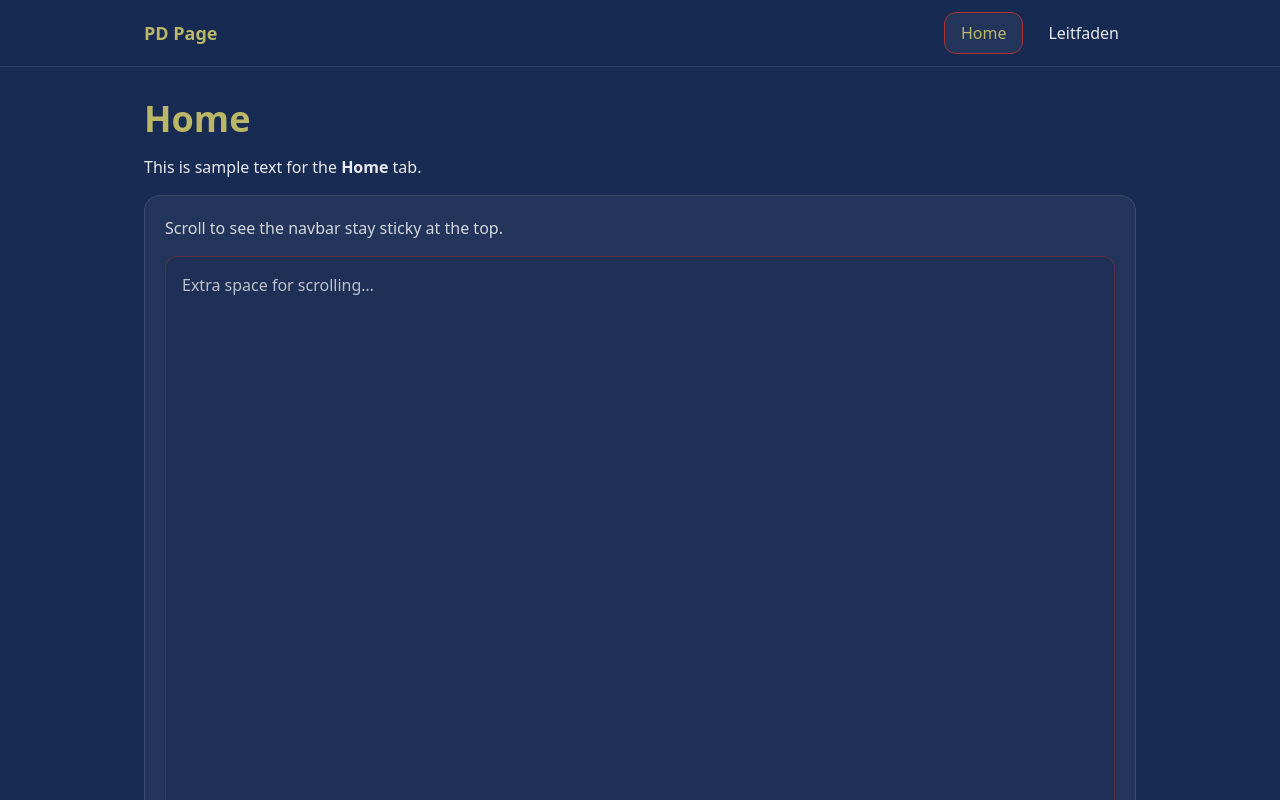
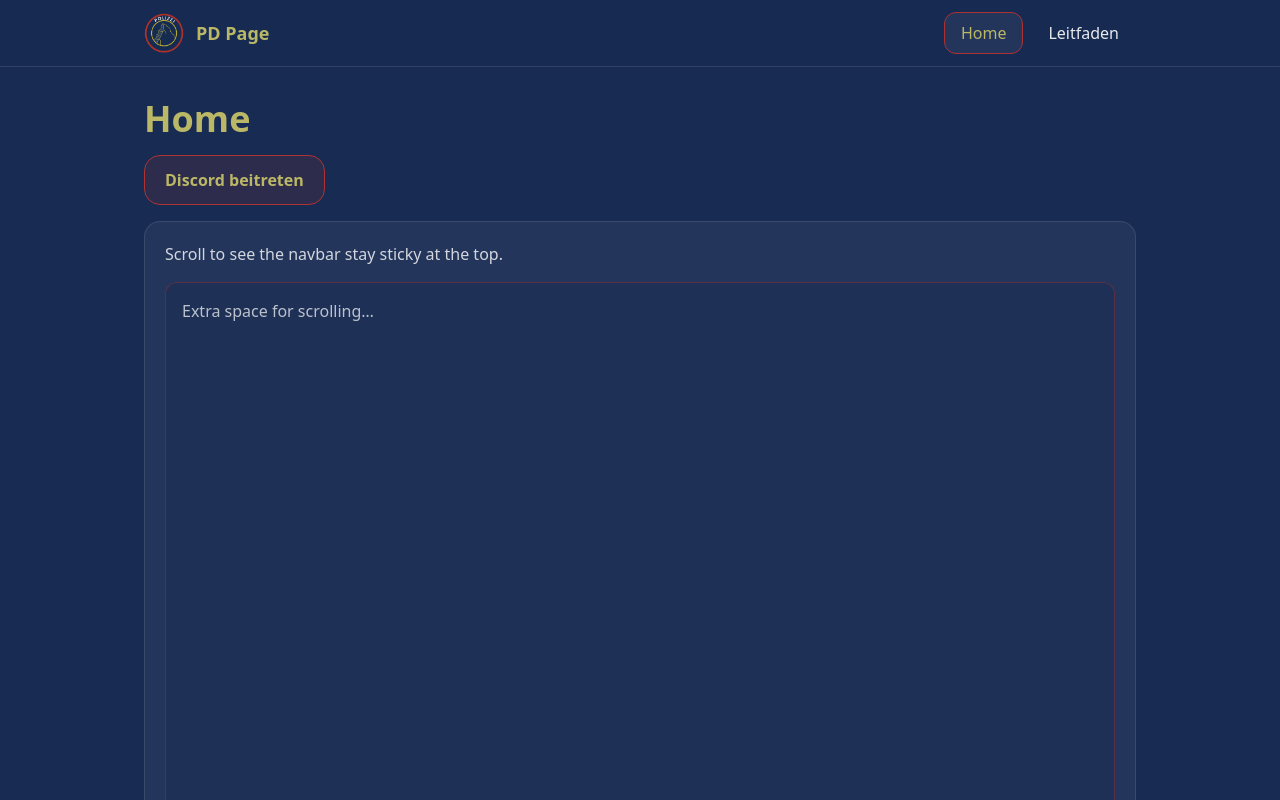
Before and after one commit to Nivre0/pd, a React (Vite) app in the folder pd-page/: page / in a window 1280 px wide. Shown: the top 800 px of the page. Built offline with nearby package versions, Linux system fonts and the light colour scheme.

Commit message:
added discord invite link

```diff
--- a/pd-page/src/components/NavBar.jsx
+++ b/pd-page/src/components/NavBar.jsx
@@ -1,4 +1,5 @@
 import { NavLink, Link } from "react-router-dom";
+import logo from "../assets/logo.png";
 
 const linkBase =
   "px-4 py-2 rounded-xl font-medium transition border";
@@ -11,8 +12,17 @@ export default function NavBar() {
   return (
     <header className="sticky top-0 z-50 bg-primary/95 backdrop-blur border-b border-white/10">
       <div className="mx-auto flex max-w-5xl items-center justify-between px-4 py-3">
-        {/* Left: Brand */}
-        <div className="text-accentText font-bold text-lg">PD Page</div>
+        {/* Logo links → Home */}
+        <Link to="/" className="flex items-center gap-3">
+          <img
+            src={logo}
+            alt="Logo"
+            className="h-10 w-10 rounded-full"
+          />
+          <span className="hidden sm:block font-bold text-accentText text-lg">
+            PD Page
+          </span>
+        </Link>
 
         {/* Navigation */}
         <nav className="flex items-center gap-2">
@@ -26,7 +36,7 @@ export default function NavBar() {
             Home
           </NavLink>
 
-          {/* Leitfaden dropdown */}
+          {/* Leitfaden Dropdown */}
           <div className="relative group">
             <NavLink
               to="/learning"
--- /dev/null
+++ b/pd-page/src/consts.js
@@ -0,0 +1 @@
+export const DISCORD_INVITE_LINK = "https://discord.gg/zRzYHTcgVr";
--- a/pd-page/src/pages/Home.jsx
+++ b/pd-page/src/pages/Home.jsx
@@ -1,11 +1,18 @@
+import { DISCORD_INVITE_LINK } from "../consts";
+
 export default function Home() {
   return (
     <div className="space-y-4">
       <h1 className="text-4xl font-bold text-accentText">Home</h1>
 
-      <p className="text-white/90">
-        This is sample text for the <span className="font-semibold">Home</span> tab.
-      </p>
+      <a
+        href={DISCORD_INVITE_LINK}
+        target="_blank"
+        rel="noreferrer"
+        className="inline-flex items-center rounded-2xl border border-accent bg-accent/15 px-5 py-3 font-semibold text-accentText hover:bg-accent/25 transition"
+      >
+        Discord beitreten
+      </a>
 
       <div className="rounded-2xl border border-white/10 bg-white/5 p-5">
         <p className="text-white/80">
```
Also changed, not shown: pd-page/src/assets/logo.png.
